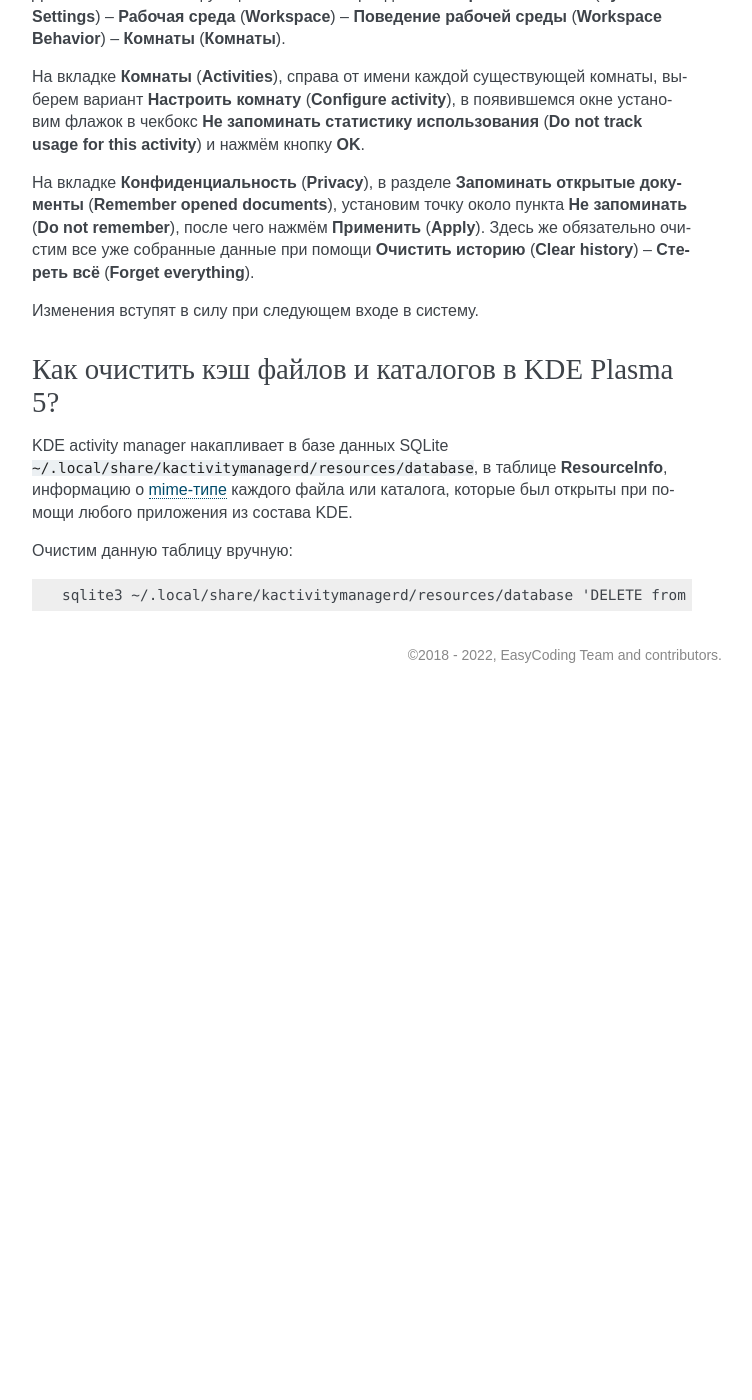
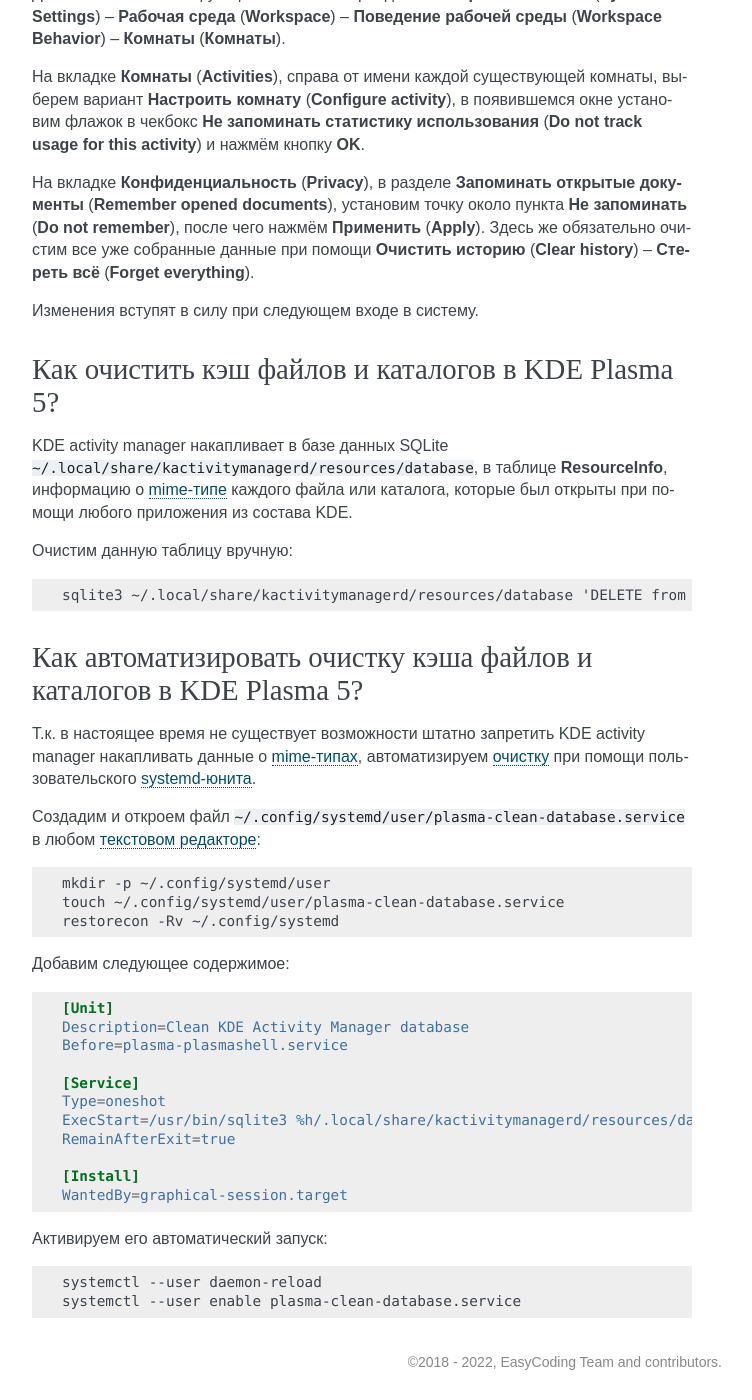
Before and after one commit to RussianFedora/FAQ, a Sphinx documentation site: the page built from source/using-applications.rst, in a window 1280 px wide and 1400 px high, scrolled down 26568 px. Shown: the whole window, without its empty margins (388-1140 px from the left). Built offline with Sphinx 7.4.7, drawn with Linux system fonts in a browser that asks for light colours; comment, search, counter and statistics services are not loaded; before the commit the page ends 27261 px from its top, so only the background shows below that; some of the changed text lies outside the part shown.

Commit message:
Added a new question plasma-mime-autoclean.

```diff
--- a/source/using-applications.rst
+++ b/source/using-applications.rst
@@ -1466,3 +1466,42 @@
 .. code-block:: text
 
     sqlite3 ~/.local/share/kactivitymanagerd/resources/database 'DELETE from ResourceInfo; PRAGMA wal_checkpoint(TRUNCATE); VACUUM;'
+
+.. index:: kde, plasma, kactivitymanagerd, privacy, tracking, activity, sqlite, mime, systemd, timer
+.. _plasma-mime-autoclean:
+
+Как автоматизировать очистку кэша файлов и каталогов в KDE Plasma 5?
+=======================================================================
+
+Т.к. в настоящее время не существует возможности штатно запретить KDE activity manager накапливать данные о :ref:`mime-типах <file-types>`, автоматизируем :ref:`очистку <plasma-mime-clean>` при помощи пользовательского :ref:`systemd-юнита <systemd-info>`.
+
+Создадим и откроем файл ``~/.config/systemd/user/plasma-clean-database.service`` в любом :ref:`текстовом редакторе <editor-selection>`:
+
+.. code-block:: text
+
+    mkdir -p ~/.config/systemd/user
+    touch ~/.config/systemd/user/plasma-clean-database.service
+    restorecon -Rv ~/.config/systemd
+
+Добавим следующее содержимое:
+
+.. code-block:: ini
+
+    [Unit]
+    Description=Clean KDE Activity Manager database
+    Before=plasma-plasmashell.service
+
+    [Service]
+    Type=oneshot
+    ExecStart=/usr/bin/sqlite3 %h/.local/share/kactivitymanagerd/resources/database 'DELETE from ResourceInfo; PRAGMA wal_checkpoint(TRUNCATE); VACUUM;'
+    RemainAfterExit=true
+
+    [Install]
+    WantedBy=graphical-session.target
+
+Активируем его автоматический запуск:
+
+.. code-block:: text
+
+    systemctl --user daemon-reload
+    systemctl --user enable plasma-clean-database.service
```
